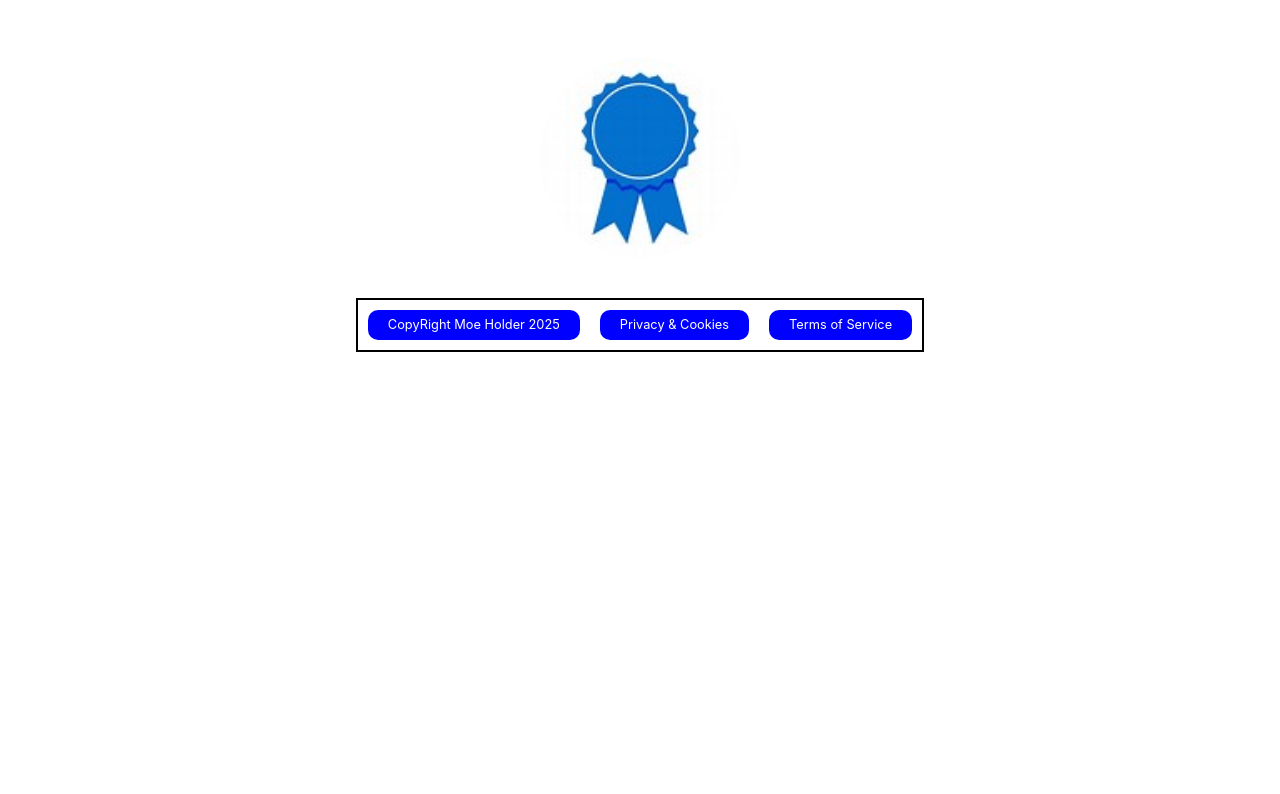
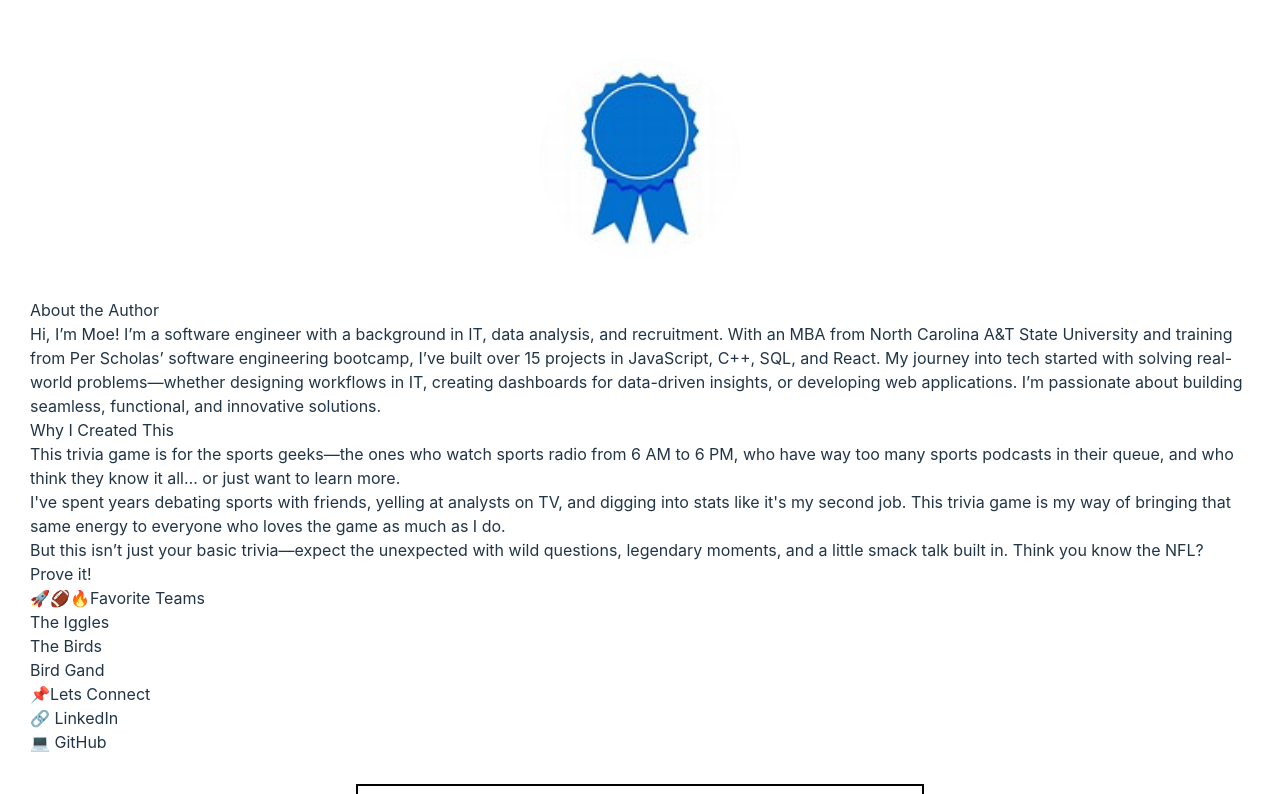
Before and after one commit to mdholder74/frontend, a React (Vite) app in the folder react-nfl-trivia-app/: page /about in a window 1280 px wide. Shown: the part 2002-2796 px from the top of the page. Before the commit the page ends 2384 px from the top, so only its background shows below. Built offline with nearby package versions, Linux system fonts and the light colour scheme.

Commit message:
added about component

```diff
--- a/react-nfl-trivia-app/src/App.css
+++ b/react-nfl-trivia-app/src/App.css
@@ -169,6 +169,8 @@ label {
     margin: 10px;
 }
 
+
+
 .footer {
     display: flex;
     border: 2px solid black;
--- a/react-nfl-trivia-app/src/App.jsx
+++ b/react-nfl-trivia-app/src/App.jsx
@@ -5,6 +5,7 @@ import Card from './components/Card'
 import Navigation from './components/Navigation'
 import Analyst from './components/Analyst'
 import Badges from './components/Badges'
+import About from './components/About'
 
 function App() {
 
@@ -17,6 +18,7 @@ function App() {
       <Card />
       <Analyst />
       <Badges />
+      <About />
       <Footer />
     </main>
 
--- /dev/null
+++ b/react-nfl-trivia-app/src/components/About.jsx
@@ -0,0 +1,31 @@
+import React from 'react'
+
+export default function About() {
+  return (
+    <div>
+        <div>About the Author</div>
+        <p>
+            Hi, I’m Moe! I’m a software engineer with a background in IT, data analysis, and recruitment. With an MBA from North Carolina A&T State University and training from Per Scholas’ software engineering bootcamp, I’ve built over 15 projects in JavaScript, C++, SQL, and React.
+            My journey into tech started with solving real-world problems—whether designing workflows in IT, creating dashboards for data-driven insights, or developing web applications. I’m passionate about building seamless, functional, and innovative solutions.
+        </p>
+        <div>Why I Created This</div>
+        <p>
+            This trivia game is for the sports geeks—the ones who watch sports radio from <span>6 AM to 6 PM</span>, who have way too many sports podcasts in their queue, and who think they know it all… or just want to learn more.
+        </p>
+        <p>
+            I've spent years debating sports with friends, yelling at analysts on TV, and digging into stats like it's my second job. This trivia game is my way of bringing that same energy to everyone who loves the game as much as I do.
+        </p>
+        <p>
+            But this isn’t just your basic trivia—expect the unexpected with wild questions, legendary moments, and a little smack talk built in. <span>Think you know the NFL? Prove it!</span>
+        </p>
+        <div>🚀🏈🔥Favorite Teams</div>
+        <p>The Iggles</p>
+        <p>The Birds</p>
+        <p>Bird Gand</p>
+        <div>📌Lets Connect</div>
+            <p>🔗 LinkedIn</p>
+            <p>💻 GitHub</p>
+    </div>
+
+  )
+}
--- a/react-nfl-trivia-app/src/components/Navigation.jsx
+++ b/react-nfl-trivia-app/src/components/Navigation.jsx
@@ -5,10 +5,10 @@ export default function Navigation() {
     <header>
         <nav>
             <ul className="nav-bar">
-                <li className ="nav-item">Home</li>
                 <li className ="nav-item">Play Nfl Trivia</li>
                 <li className ="nav-item">Create NFL Analyst</li>
                 <li className ="nav-item">Badges</li>
+                <li className ="nav-item">About Me</li>
             </ul>
         </nav>
     </header>
```
